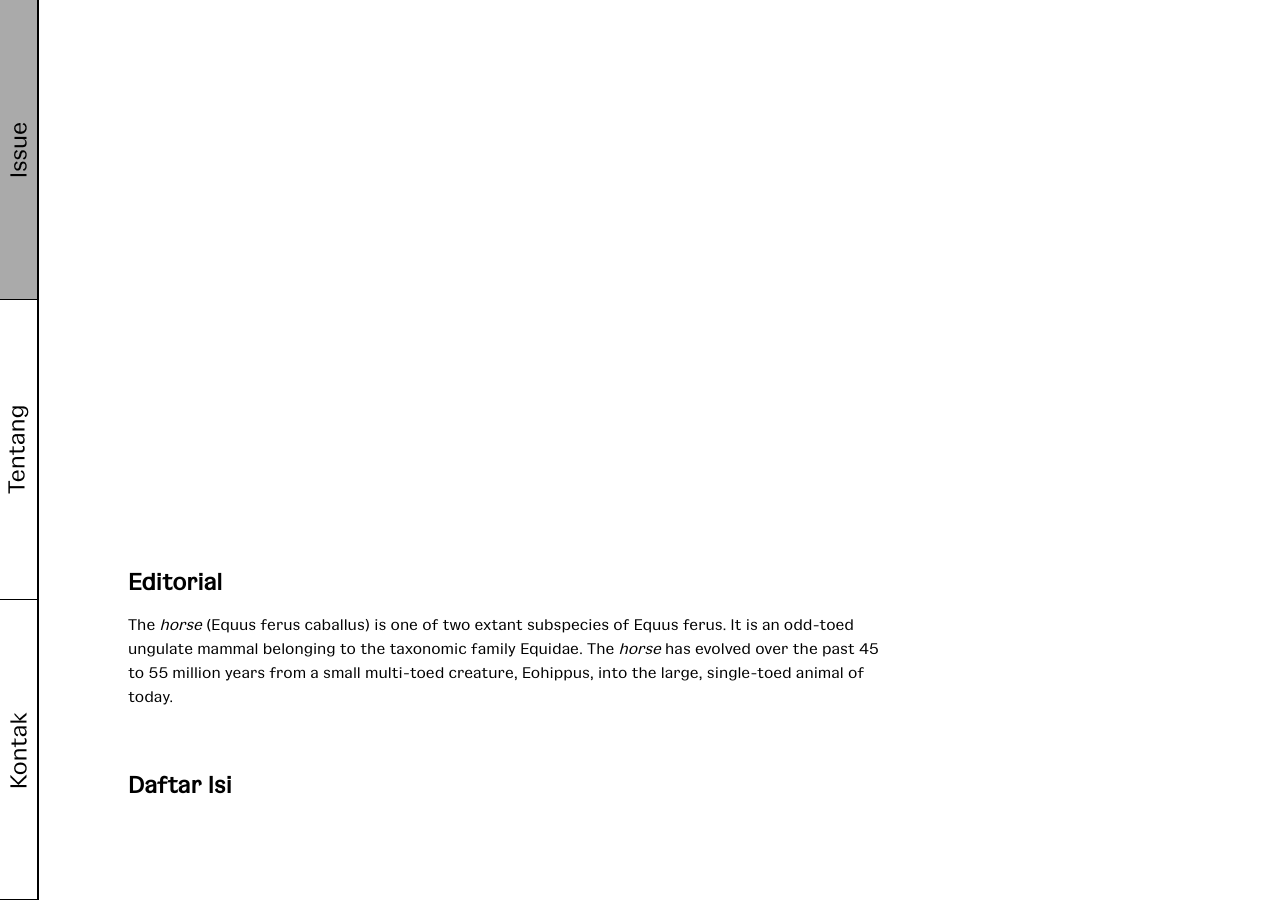
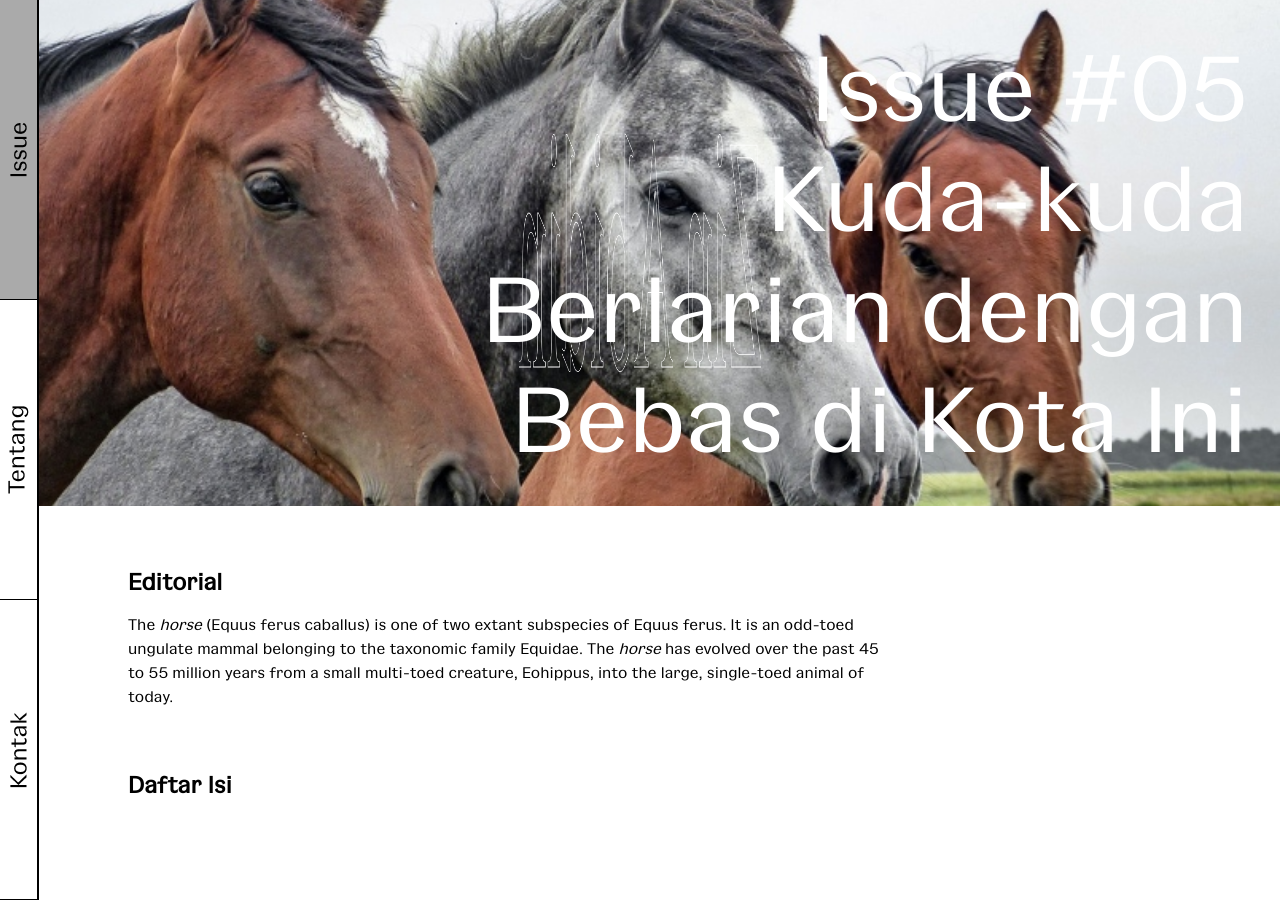
Before and after one commit to rizalnramadhan/zinabidin, a Jekyll site: the page built from _issue/kuda-kuda-berlarian-dengan-bebas-di-kota-ini.md, in a window 1280 px wide. Built offline with Jekyll 4.4.1, drawn with Linux system fonts in a browser that asks for light colours.

Commit message:
Update from Forestry.io Goro  Majima updated _issue/kuda-kuda-berlarian-dengan-bebas-di-kota-ini.md

```diff
--- a/_issue/kuda-kuda-berlarian-dengan-bebas-di-kota-ini.md
+++ b/_issue/kuda-kuda-berlarian-dengan-bebas-di-kota-ini.md
@@ -1,7 +1,7 @@
 ---
 title: Kuda-kuda Berlarian dengan Bebas di Kota Ini
 category: '05'
-cover: "/assets/img/_103224847_horsea.png.jpeg"
+cover: "/assets/img/horse.jpg"
 
 ---
 The _horse_ (Equus ferus caballus) is one of two extant subspecies of Equus ferus. It is an odd-toed ungulate mammal belonging to the taxonomic family Equidae. The _horse_ has evolved over the past 45 to 55 million years from a small multi-toed creature, Eohippus, into the large, single-toed animal of today.
```
